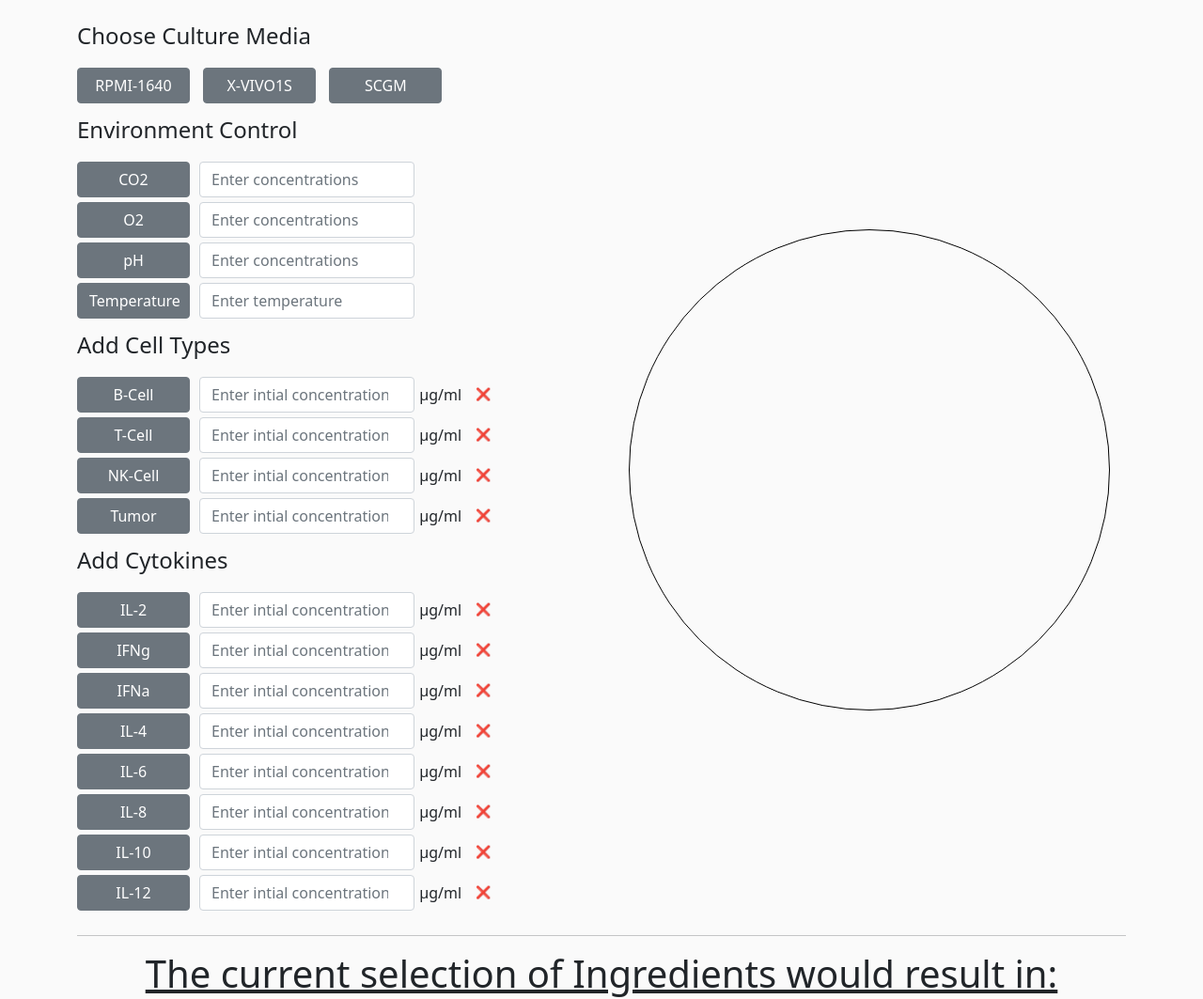
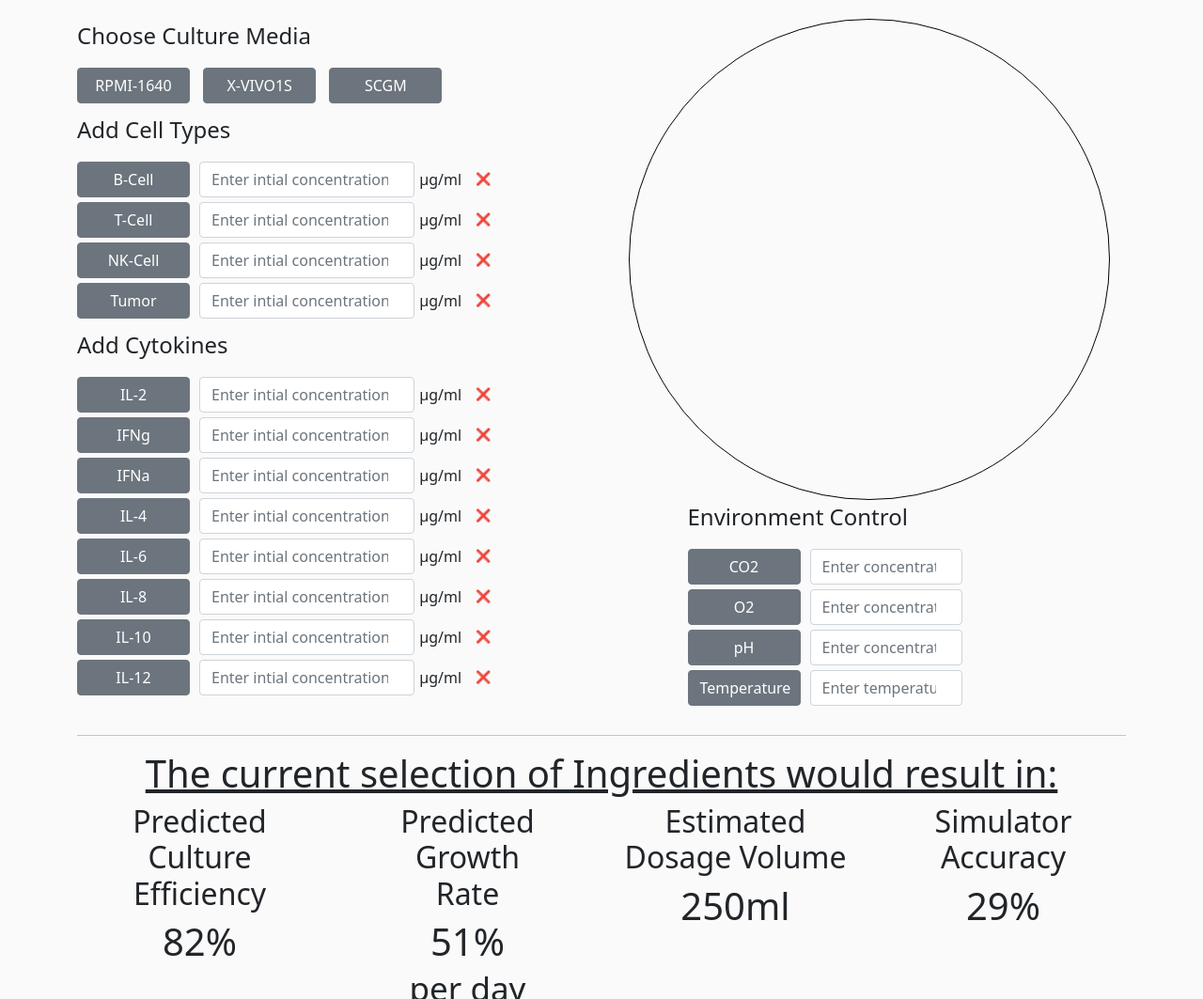
Before and after one commit to MiaLe98/data4health-hackathon, a plain HTML site: page index.html in a window 1280 px wide. Shown: the top 1063 px of the page at 94% size. Drawn offline with nearby package versions, Linux system fonts and the light colour scheme.

Commit message:
Change position of Environment Control

```diff
--- a/index.html
+++ b/index.html
@@ -38,51 +38,6 @@
           <button type="button" class="btn btn-secondary" id="SCGM">
             SCGM
           </button>
-        </div>
-        <div class="control-wrapper environment-button-groups">
-          <p style="font-size: x-large">Environment Control</p>
-          <div class="control-field">
-            <button type="button" class="btn btn-secondary" id="CO2">
-              CO2
-            </button>
-            <input
-              type="number"
-              class="form-control"
-              id="CO2-input"
-              placeholder="Enter concentrations"
-            />
-          </div>
-
-          <div class="control-field">
-            <button type="button" class="btn btn-secondary" id="O2">O2</button>
-            <input
-              type="number"
-              class="form-control"
-              id="O2-input"
-              placeholder="Enter concentrations"
-            />
-          </div>
-
-          <div class="control-field">
-            <button type="button" class="btn btn-secondary" id="pH">pH</button>
-            <input
-              type="number"
-              class="form-control"
-              id="pH-input"
-              placeholder="Enter concentrations"
-            />
-          </div>
-          <div class="control-field">
-            <button type="button" class="btn btn-secondary" id="temp">
-              Temperature
-            </button>
-            <input
-              type="number"
-              class="form-control"
-              id="temp-input"
-              placeholder="Enter temperature"
-            />
-          </div>
         </div>
         <div class="control-wrapper add-cell-button-groups">
           <p style="font-size: x-large">Add Cell Types</p>
@@ -269,7 +224,7 @@
         >
           <div id="gridContainer"></div>
         </div>
-        <div style="font-size: large; position: absolute; top: 680px">
+        <div style="font-size: large; position: absolute; top: 450px">
           <div style="text-align: center">
             <span id="label"></span>
           </div>
@@ -296,27 +251,75 @@
             ></span>
           </div>
         </div>
+        <div class="control-wrapper environment-button-groups">
+          <p style="font-size: x-large">Environment Control</p>
+          <div class="control-field">
+            <button type="button" class="btn btn-secondary" id="CO2">
+              CO2
+            </button>
+            <input
+              type="number"
+              class="form-control"
+              id="CO2-input"
+              placeholder="Enter concentrations"
+            />
+          </div>
+
+          <div class="control-field">
+            <button type="button" class="btn btn-secondary" id="O2">O2</button>
+            <input
+              type="number"
+              class="form-control"
+              id="O2-input"
+              placeholder="Enter concentrations"
+            />
+          </div>
+
+          <div class="control-field">
+            <button type="button" class="btn btn-secondary" id="pH">pH</button>
+            <input
+              type="number"
+              class="form-control"
+              id="pH-input"
+              placeholder="Enter concentrations"
+            />
+          </div>
+          <div class="control-field">
+            <button type="button" class="btn btn-secondary" id="temp">
+              Temperature
+            </button>
+            <input
+              type="number"
+              class="form-control"
+              id="temp-input"
+              placeholder="Enter temperature"
+            />
           </div>
         </div>
-    <hr>
-    <h1 align="center"><u>The current selection of Ingredients would result in:</u></h1>
+      </div>
+    </div>
+    <hr />
+    <h1 align="center">
+      <u>The current selection of Ingredients would result in:</u>
+    </h1>
     <div class="row" align="center">
       <div class="col-3">
-        <h2>Predicted Culture<br>Efficiency</h2>
-        <h1 ><span class="pred-efficiency">86</span>%</h1>
+        <h2>Predicted Culture<br />Efficiency</h2>
+        <h1><span class="pred-efficiency">86</span>%</h1>
       </div>
       <div class="col-3">
-        <h2>Predicted Growth<br>Rate</h2>
-        <h1><span class="pred-growth">320</span>%
-        <br><small>per day</small></h1>
+        <h2>Predicted Growth<br />Rate</h2>
+        <h1>
+          <span class="pred-growth">320</span>% <br /><small>per day</small>
+        </h1>
       </div>
       <div class="col-3">
-        <h2>Estimated<br>Dosage Volume</h2>
-        <h1 ><span class="pred-volume">50</span>ml</h1>
+        <h2>Estimated<br />Dosage Volume</h2>
+        <h1><span class="pred-volume">50</span>ml</h1>
       </div>
       <div class="col-3">
-        <h2>Simulator<br>Accuracy</h2>
-        <h1 ><span class="pred-acc">82</span>%</h1>
+        <h2>Simulator<br />Accuracy</h2>
+        <h1><span class="pred-acc">82</span>%</h1>
       </div>
     </div>
   </div>
@@ -344,28 +347,29 @@
   ></script>
 
   <script>
-      function randomIntFromInterval(min, max) { // min and max included
-          return Math.floor(Math.random() * (max - min + 1) + min)
+    function randomIntFromInterval(min, max) {
+      // min and max included
+      return Math.floor(Math.random() * (max - min + 1) + min);
     }
-    function setPredictionUi(efficiency, growth, volume, accuracy){
+    function setPredictionUi(efficiency, growth, volume, accuracy) {
       $(".pred-efficiency").html(efficiency);
       $(".pred-growth").html(growth);
       $(".pred-volume").html(volume);
       $(".pred-acc").html(accuracy);
     }
 
-      $("input.form-control").change(function(){
+    $("input.form-control").change(function () {
       sendPredictionRequest();
-      })
-    function sendPredictionRequest(){
-          console.log("sendPredictionRequest()")
+    });
+    function sendPredictionRequest() {
+      console.log("sendPredictionRequest()");
       var payload = {};
-        $("input.form-control").each(function(x, elem){
+      $("input.form-control").each(function (x, elem) {
         var el = $(elem);
         var value = el.val();
         var id = el.attr("id");
 
-            payload[id] = (value.length == 0 ? 0 : parseInt(value));
+        payload[id] = value.length == 0 ? 0 : parseInt(value);
       });
       console.log("payload::", payload);
 
@@ -373,18 +377,28 @@
       //     data = JSON.parse(data);
       var input = payload;
       var mock_ml_equation_result = {
-                  acc: randomIntFromInterval(79,86),
-                  efficiency: (input['B-Cell-input'] / (input['B-Cell-input'] * input['NK-Cell-input']))
-                  * ((input['IL-2-input'] + input['IL-4-input'] + input['IL-8-input']) / (input['IL-10-input'] + input['IL-12-input'] + input['IL-6-input'])),
-                  growth: randomIntFromInterval(130,392),
-                  volume: randomIntFromInterval(5,100)
-              }
+        acc: randomIntFromInterval(79, 86),
+        efficiency:
+          (input["B-Cell-input"] /
+            (input["B-Cell-input"] * input["NK-Cell-input"])) *
+          ((input["IL-2-input"] + input["IL-4-input"] + input["IL-8-input"]) /
+            (input["IL-10-input"] +
+              input["IL-12-input"] +
+              input["IL-6-input"])),
+        growth: randomIntFromInterval(130, 392),
+        volume: randomIntFromInterval(5, 100),
+      };
 
-              if(mock_ml_equation_result.efficiency == 0 || !mock_ml_equation_result.efficiency || mock_ml_equation_result.efficiency == "Infinity"){
-                  mock_ml_equation_result.efficiency = randomIntFromInterval(51,92);
-              }else{
+      if (
+        mock_ml_equation_result.efficiency == 0 ||
+        !mock_ml_equation_result.efficiency ||
+        mock_ml_equation_result.efficiency == "Infinity"
+      ) {
+        mock_ml_equation_result.efficiency = randomIntFromInterval(51, 92);
+      } else {
         mock_ml_equation_result.efficiency *= 100;
-                  mock_ml_equation_result.efficiency = mock_ml_equation_result.efficiency.toFixed(2);
+        mock_ml_equation_result.efficiency =
+          mock_ml_equation_result.efficiency.toFixed(2);
       }
 
       console.log("mock_ml_equation_result::", mock_ml_equation_result);
@@ -393,7 +407,8 @@
         mock_ml_equation_result.acc,
         mock_ml_equation_result.efficiency,
         mock_ml_equation_result.growth,
-                      mock_ml_equation_result.volume);
+        mock_ml_equation_result.volume
+      );
 
       // });
     }
```
Lines whose indentation alone changed are shown as unchanged.
